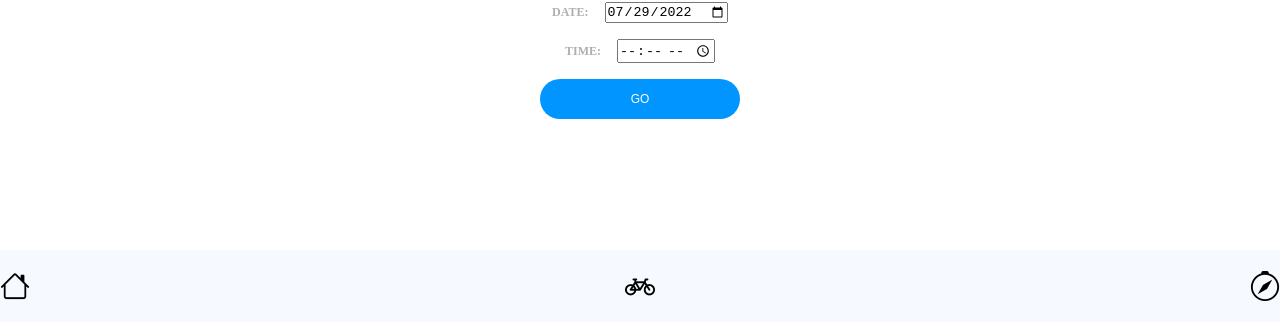
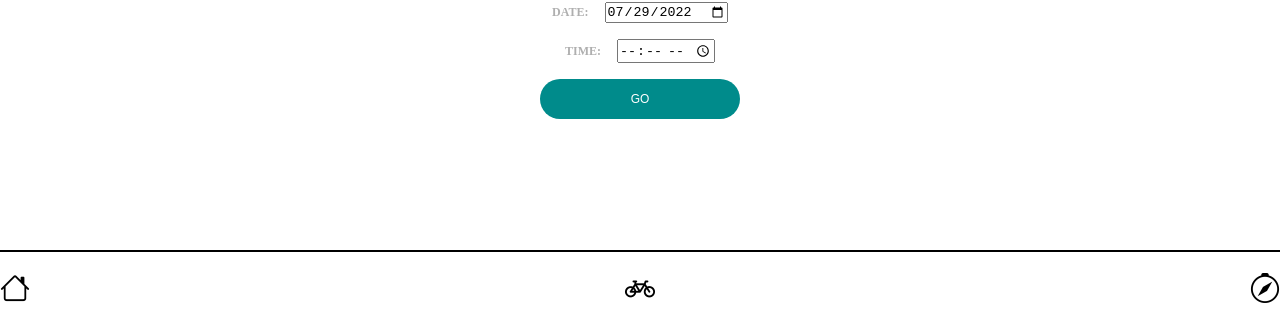
Before and after one commit to illonab/industry-project-cycle-train, a React (Create React App) app: page / in a window 1280 px wide. Shown: the part 475-797 px from the top of the page. Built offline with nearby package versions, Linux system fonts and the light colour scheme.

Commit message:
Fix for styles

```diff
--- a/src/components/Navigation/Navigation.scss
+++ b/src/components/Navigation/Navigation.scss
@@ -4,8 +4,8 @@
   position: fixed;
   bottom: 0;
   width: 100%;
-  background-color: #f6f9ff;
   height: 7.5rem;
+  border-top: 2px solid black;
 
   &__wrapper {
     @include mixins.wrapper;
--- a/src/pages/Home/Home.scss
+++ b/src/pages/Home/Home.scss
@@ -62,7 +62,7 @@
 }
 
 .btn-trip {
-    background-color: aliceblue;
+    background-color: rgb(248, 248, 248);
     @include mixins.text;
     font-weight: bold;
     padding: 1rem 2rem;
--- a/src/styles/partials/_cta-btn.scss
+++ b/src/styles/partials/_cta-btn.scss
@@ -1,7 +1,7 @@
 @use "../../styles/partials/mixins" as mixins;
 
 .cta-btn {
-    background-color: #0095FF;
+    background-color: #008B8B;
     color: #FFF;
     height: 4rem;
     border-radius: 30px;
@@ -15,7 +15,7 @@
     transition: background-color 250ms linear;
 
     &:hover {
-        background-color: #0065AD;
+        background-color: #085a5a;
     }
 
     // @include mixins.tablet {
```
